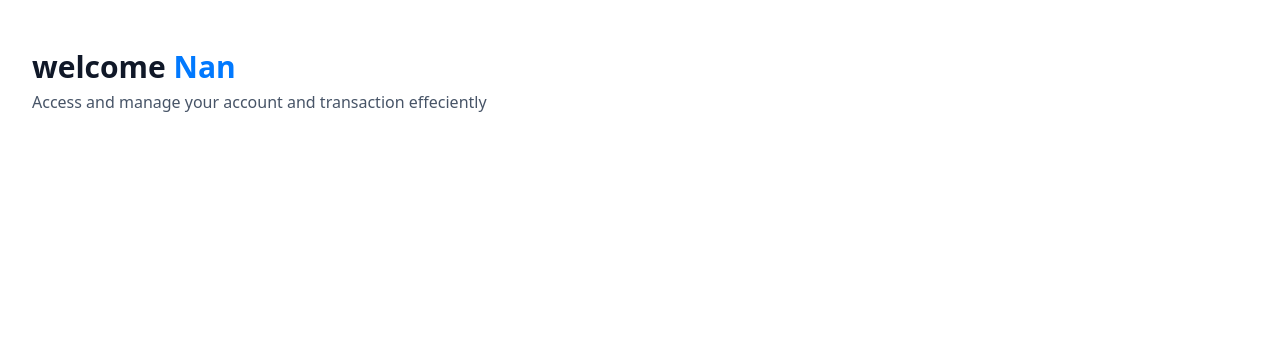
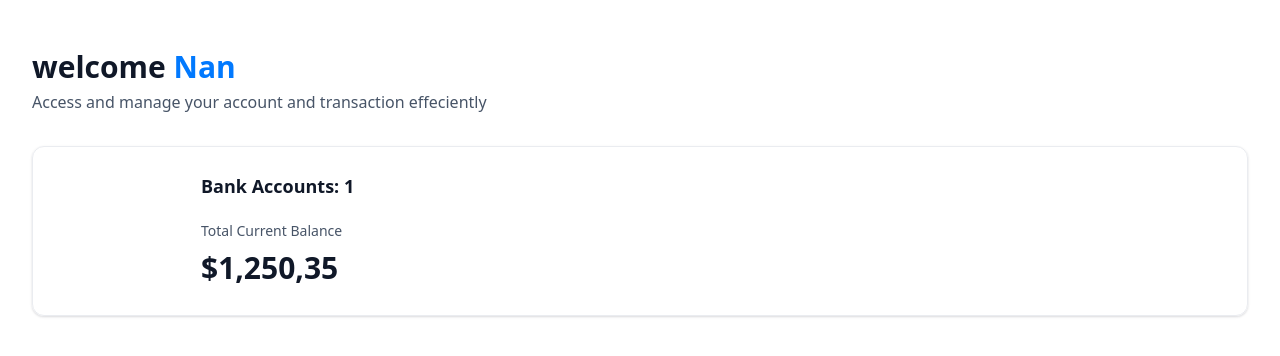
Before and after one commit to nxu22/BankingAppPlatform, a Next.js app: page / in a window 1280 px wide. Shown: the top 356 px of the page. Built offline with nearby package versions, Linux system fonts and the light colour scheme.

Commit message:
styling page.tsx

```diff
--- a/app/page.tsx
+++ b/app/page.tsx
@@ -1,5 +1,6 @@
 import React from "react";
 import HeaderBox from '@/components/HeaderBox'
+import TotalBalanceBox from "@/components/TotalBalanceBox";
 
 const Home = () => {
   const loggedIn = { firstName: 'Nan' };
@@ -14,6 +15,15 @@
         user={loggedIn?.firstName || 'Guest' }
         subtext="Access and manage your account and transaction effeciently"
         />
+
+     <TotalBalanceBox
+       accounts={[]}
+       totalBanks={1}
+       totalCurrentBalance={1250.35}
+       />
+
+
+
      </header>
      </div>
   </section>
--- /dev/null
+++ b/components/AnimatedCounter.tsx
@@ -0,0 +1,16 @@
+import CountUp from 'react-countup';
+
+const AnimatedCounter = ({ amount }: { amount: number }) => {
+  return (
+    <div className="w-full">
+      <CountUp
+        decimals={2}
+        decimal=","
+        prefix="$"
+        end={amount}
+      />
+    </div>
+  )
+}
+
+export default AnimatedCounter
--- /dev/null
+++ b/components/DoughnutChart.tsx
@@ -0,0 +1,37 @@
+"use client"
+import { Chart as ChartJS, ArcElement, Tooltip, Legend } from "chart.js";
+import { Doughnut } from "react-chartjs-2";
+
+ChartJS.register(ArcElement, Tooltip, Legend);
+
+
+
+const DoughnutChart = ({ accounts }: DoughnutChartProps) => {
+  const accountNames = accounts.map((a) => a.name);
+  const balances = accounts.map((a) => a.currentBalance)
+
+  const data = {
+    datasets: [
+      {
+        label: 'Banks',
+        data: balances,
+        backgroundColor: ['#0747b6', '#2265d8', '#2f91fa']
+      }
+    ],
+    labels: accountNames
+  }
+
+  return <Doughnut
+    data={data}
+    options={{
+      cutout: '60%',
+      plugins: {
+        legend: {
+          display: false
+        }
+      }
+    }}
+  />
+}
+
+export default DoughnutChart
--- a/components/HeaderBox.tsx
+++ b/components/HeaderBox.tsx
@@ -1,4 +1,6 @@
 //shortcut rafce
+'use client'
+import React from 'react'
 // accept the props from page.tsx and define these type to a interface call HeaderBoxProps
 interface HeaderBoxProps {
     type?: 'title' | 'greeting';
--- /dev/null
+++ b/components/TotalBalanceBox.tsx
@@ -0,0 +1,34 @@
+'use client'
+
+import React from 'react'
+import AnimatedCounter from './AnimatedCounter';
+import DoughnutChart from './DoughnutChart';
+
+const TotalBalanceBox = ({
+  accounts = [], totalBanks, totalCurrentBalance
+}: TotlaBalanceBoxProps) => {
+  return (
+    <section className="total-balance">
+      <div className="total-balance-chart">
+        <DoughnutChart accounts={accounts} />
+      </div>
+
+      <div className="flex flex-col gap-6">
+        <h2 className="header-2">
+          Bank Accounts: {totalBanks}
+        </h2>
+        <div className="flex flex-col gap-2">
+          <p className="total-balance-label">
+            Total Current Balance
+          </p>
+
+          <div className="total-balance-amount flex-center gap-2">
+            <AnimatedCounter amount={totalCurrentBalance} />
+          </div>
+        </div>
+      </div>
+    </section>
+  )
+}
+
+export default TotalBalanceBox
--- a/package.json
+++ b/package.json
@@ -10,11 +10,15 @@
   },
   "dependencies": {
     "@radix-ui/react-slot": "^1.1.1",
+    "chart.js": "^4.4.7",
     "class-variance-authority": "^0.7.1",
     "clsx": "^2.1.1",
     "lucide-react": "^0.469.0",
     "next": "15.1.2",
+    "query-string": "^9.1.1",
     "react": "^19.0.0",
+    "react-chartjs-2": "^5.2.0",
+    "react-countup": "^6.5.3",
     "react-dom": "^19.0.0",
     "tailwind-merge": "^2.5.5",
     "tailwindcss-animate": "^1.0.7"
```
Also changed, not shown: 1 other file (tests, documents, lock files or other folders).
